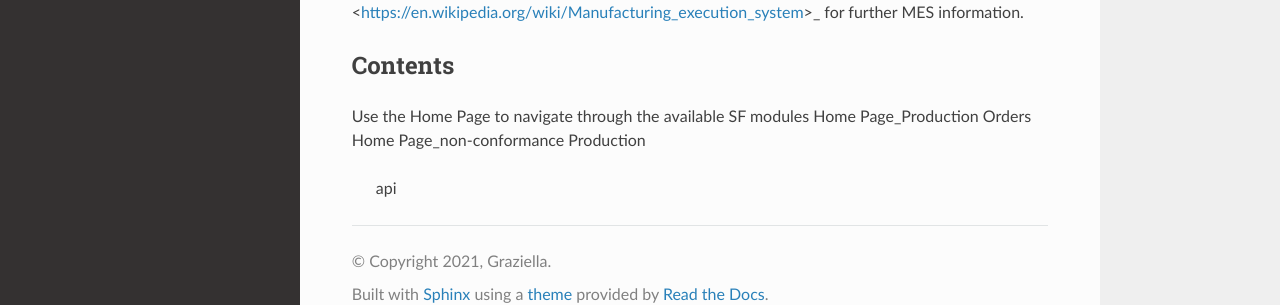
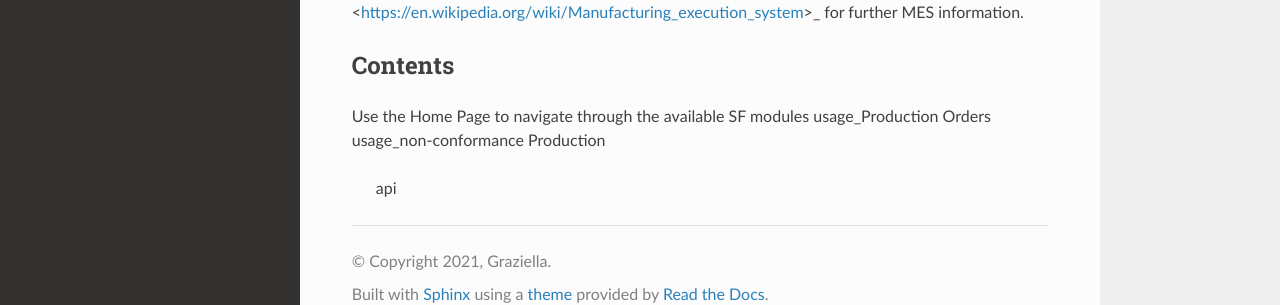
Before and after one commit to ghadiben0/-rtd-tutorial-ghadi2, a Sphinx documentation site: the page built from docs/source/index.rst, in a window 1280 px wide. Shown: the part 268-573 px from the top of the page. Built offline with Sphinx 7.4.7 and the Read the Docs theme 3.1.0, drawn with Linux system fonts in a browser that asks for light colours; pages that are not in the unit, such as notebooks, are missing from menus.

Commit message:
Update index.rst

```diff
--- a/docs/source/index.rst
+++ b/docs/source/index.rst
@@ -13,8 +13,8 @@
 
 .. toctree::
 
-   Home Page
+   usage_Home Page
 Use the Home Page to navigate through the available SF modules
-Home Page_Production Orders
-Home Page_non-conformance Production
+usage_Production Orders
+usage_non-conformance Production
    api
```
